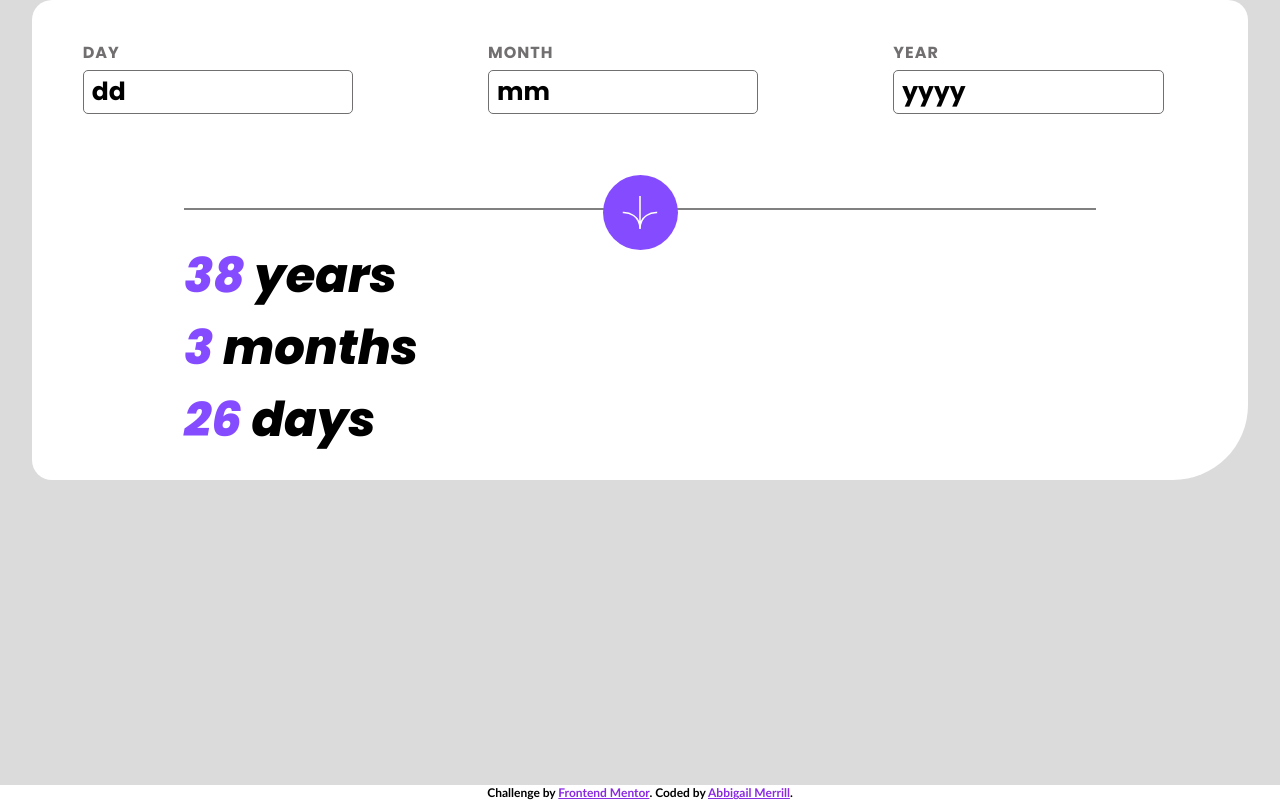
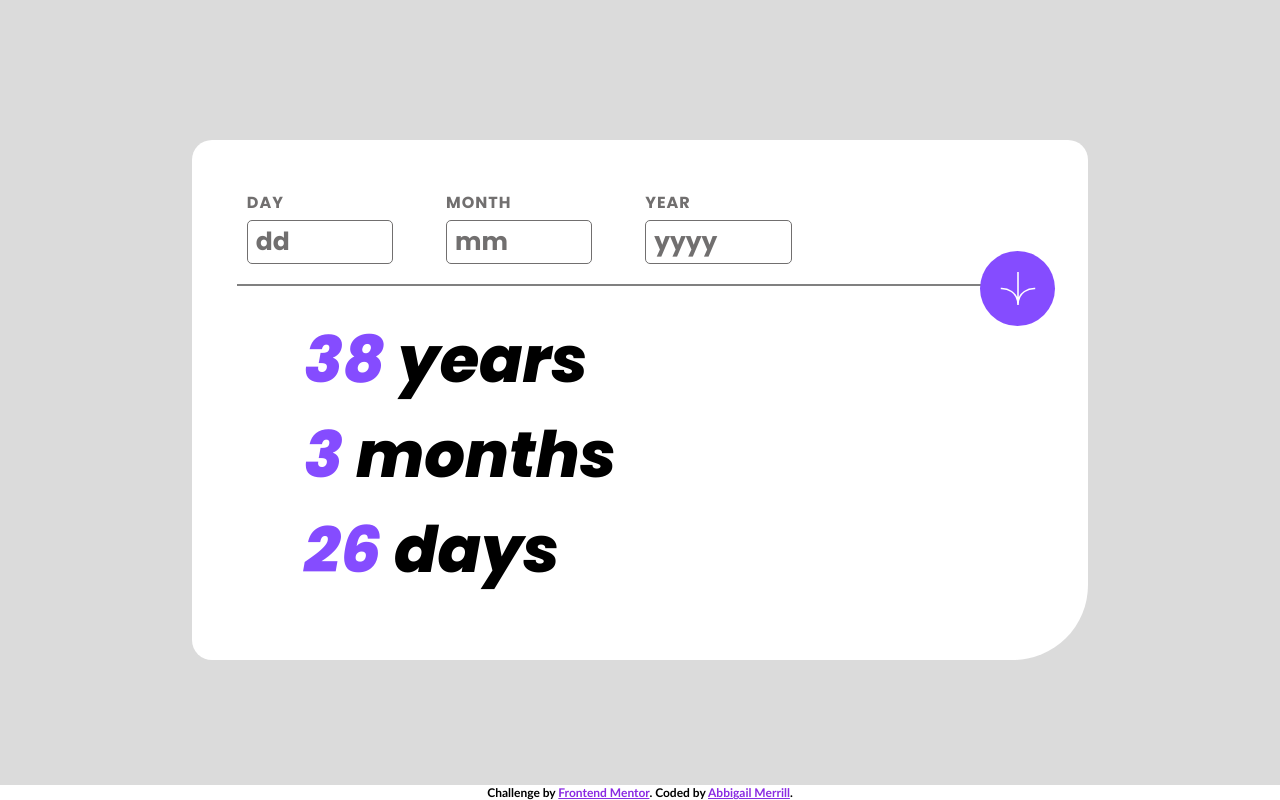
Before and after one commit to abbigailmerrill/projects, a website: page age-calculator-app-main/index.html in a window 1280 px wide. Drawn offline with nearby package versions, Linux system fonts and the light colour scheme.

Commit message:
Completed desktop version

```diff
--- a/age-calculator-app-main/scss/desktop.scss
+++ b/age-calculator-app-main/scss/desktop.scss
@@ -1,4 +1,51 @@
 // Adjust styling for desktop screens
-@media screen and (min-width: 850px){
+@media screen and (min-width: 1000px){
 
+    .container{
+        width:  70%;
+        margin-bottom: 0;
+    }
+
+    .inputcontainer{
+        height: 20%;
+        align-items: flex-start;
+        justify-content: flex-start;
+        margin-left: 5%;
+    }
+
+    .inputcontainer div{
+        width: 20%;
+        margin: 0;
+        padding: 10px;
+    }
+
+    .line{
+        width: 90%;
+    }
+
+    .circle{
+        margin: -35px 88%;
+    }
+
+    .dateInput{
+        width: 75%;
+    }
+
+    .result{
+        height: 80%;
+        width: 100%;
+        align-items: center;
+        justify-content: center;
+        margin-top: -80px;
+    }
+
+    .result div{
+        font-size: 4em;
+    }
 }
+
+@media screen and (min-width: 1500px){
+    .container {
+        width: 50% !important;
+    }
+}
--- a/age-calculator-app-main/scss/main.scss
+++ b/age-calculator-app-main/scss/main.scss
@@ -16,7 +16,7 @@ body{
 
 // container sizing
 .container{
-    height: 60%;
+    height: 65%;
     width: 95%;
     background-color: white;
     border-radius: 20px 20px 75px 20px;
--- a/age-calculator-app-main/scss/mobile.scss
+++ b/age-calculator-app-main/scss/mobile.scss
@@ -18,7 +18,7 @@
 }
 
 .dateInput::placeholder {
-    color: black;
+    color: hsl(0, 1%, 44%);
 }
 
 .dateInput{
```
Also changed, not shown: age-calculator-app-main/css/styles.css, 1 other file.
